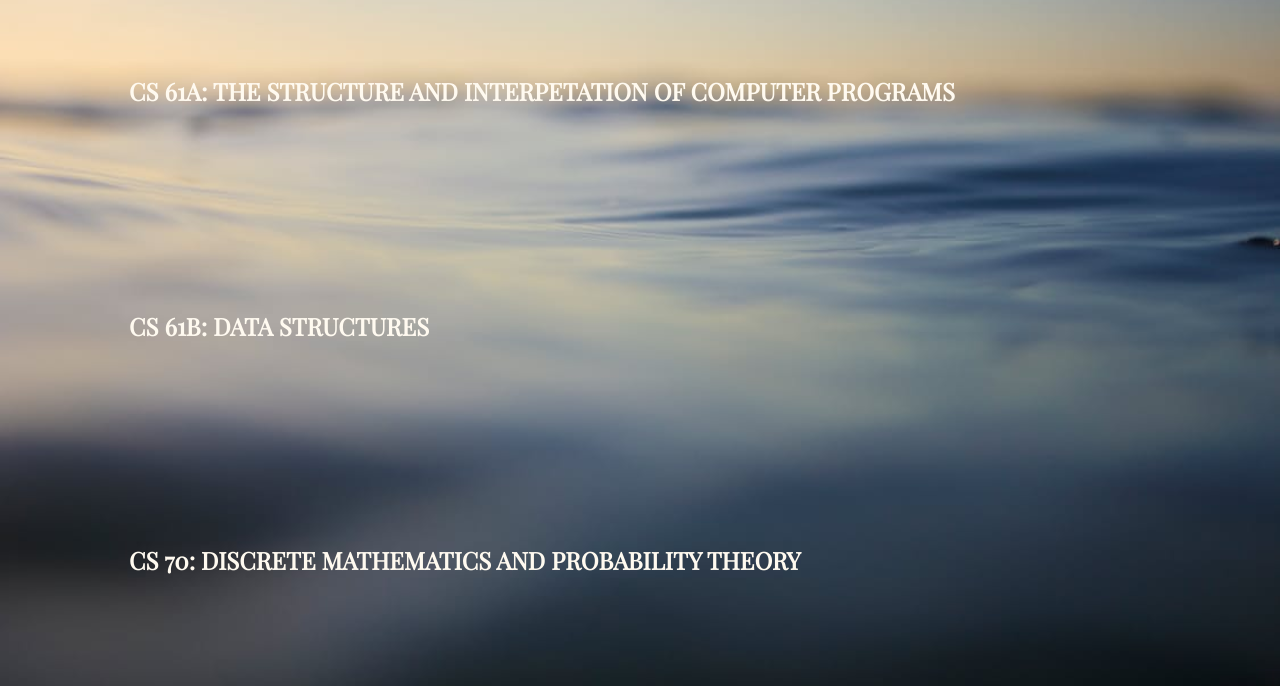
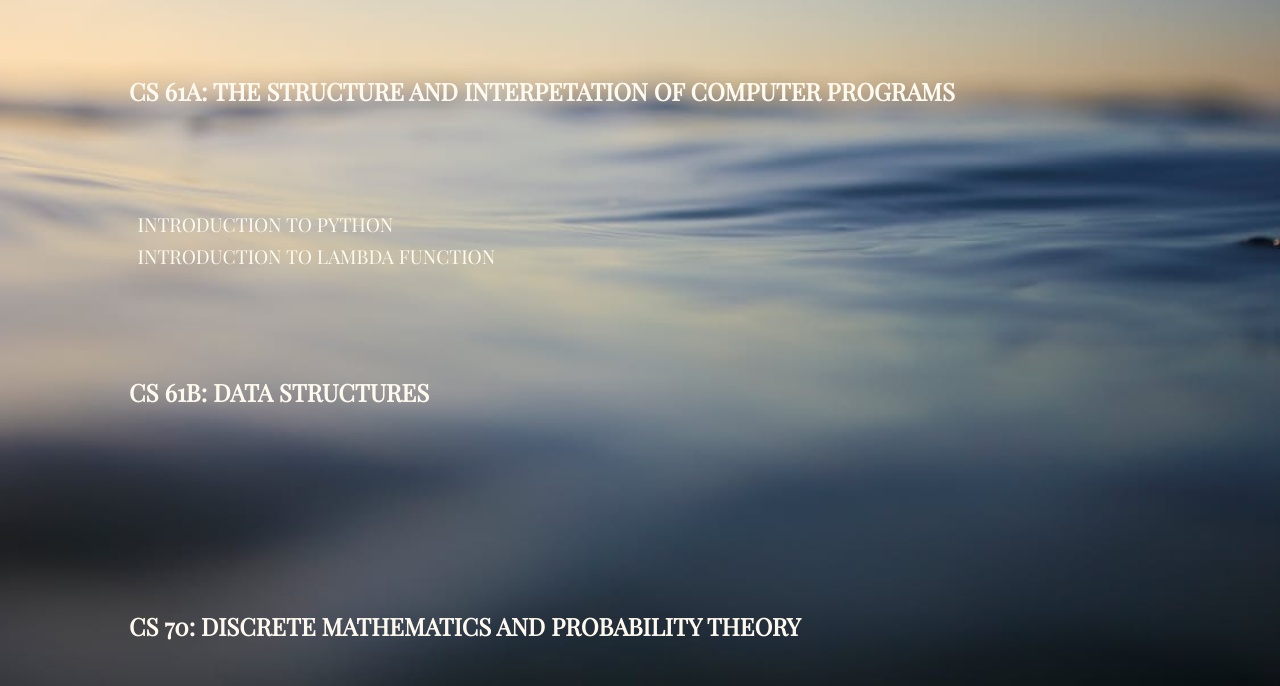
Before and after one commit to SuryaDuggirala/SuryaDuggirala.github.io, a plain HTML site: page notes.html in a window 1280 px wide. Shown: the part 114-800 px from the top of the page. Drawn offline with Linux system fonts and the light colour scheme.

Commit message:
Added two notes

```diff
--- a/notes.html
+++ b/notes.html
@@ -19,6 +19,14 @@
         <div class = "Note">
             <table>
                 <!-- Add tr with a td of with one note -->
+                <tr>
+                    <td> <a href="notes/Introduction_to_Python.pdf">Introduction
+                    to Python</a> </td>
+                <tr>
+                <tr>
+                    <td> <a href="notes/lambdas.pdf"> Introduction to Lambda Function
+                    </a> </td>
+                <tr>
             </table>
         </div>
         <h2>CS 61B: Data Structures</h2>
```
Also changed, not shown: 1 other file.
